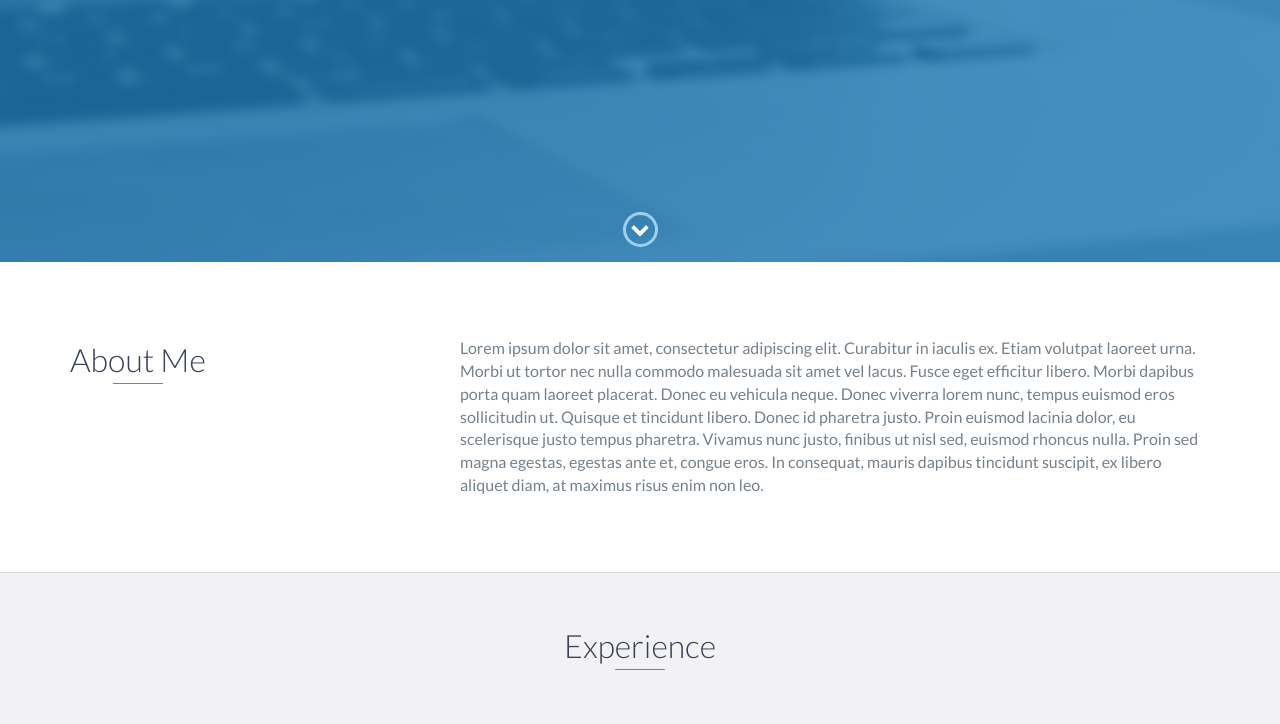
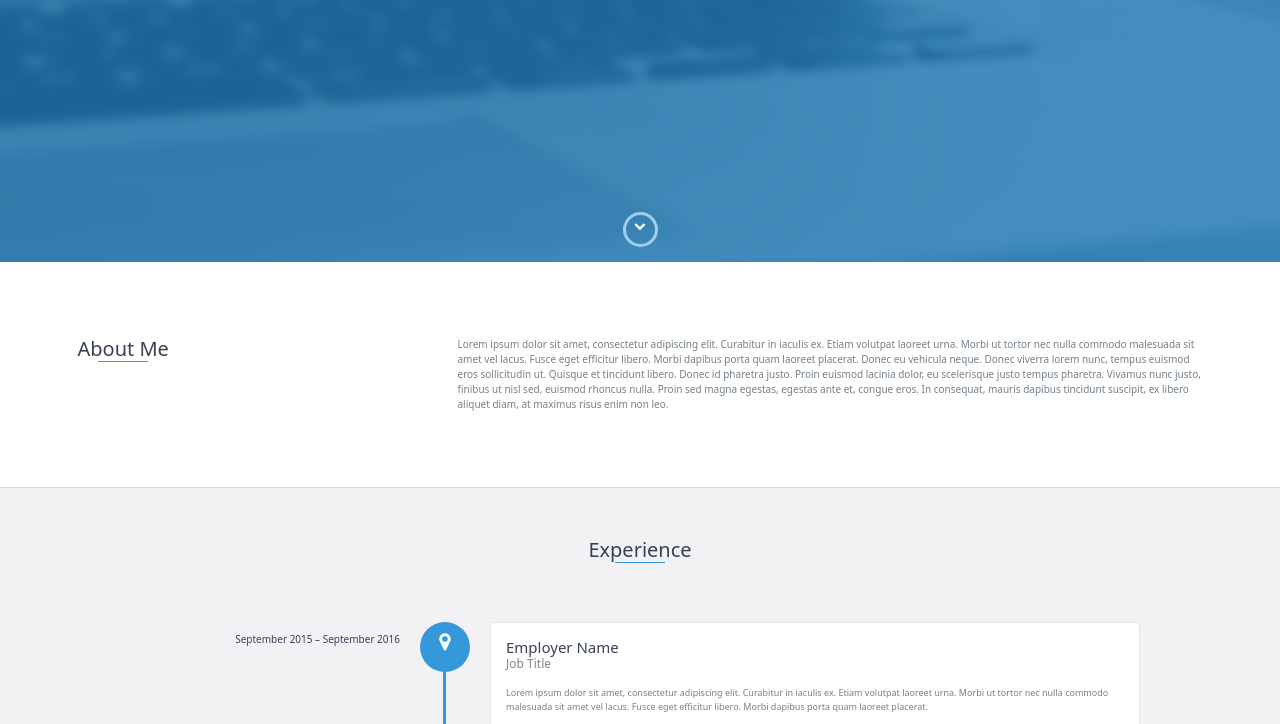
Before and after one commit to 3nn50n/3nn50n.github.io, a website: page index.html in a window 1280 px wide. Shown: the part 538-1262 px from the top of the page. Drawn offline with nearby package versions, Linux system fonts and the light colour scheme.

Commit message:
Update index.html

```diff
--- a/index.html
+++ b/index.html
@@ -12,6 +12,7 @@
     <link rel="stylesheet" href="libs/font-awesome/css/font-awesome.min.css">
     <link href="css/bootstrap.min.css" rel="stylesheet">
     <link href="css/styles.css" rel="stylesheet">
+    <link href="https://cdn.jsdelivr.net/npm/bootstrap@latest/dist/css/bootstrap.min.css" rel="stylesheet">
 </head>
 
 <body>
```
